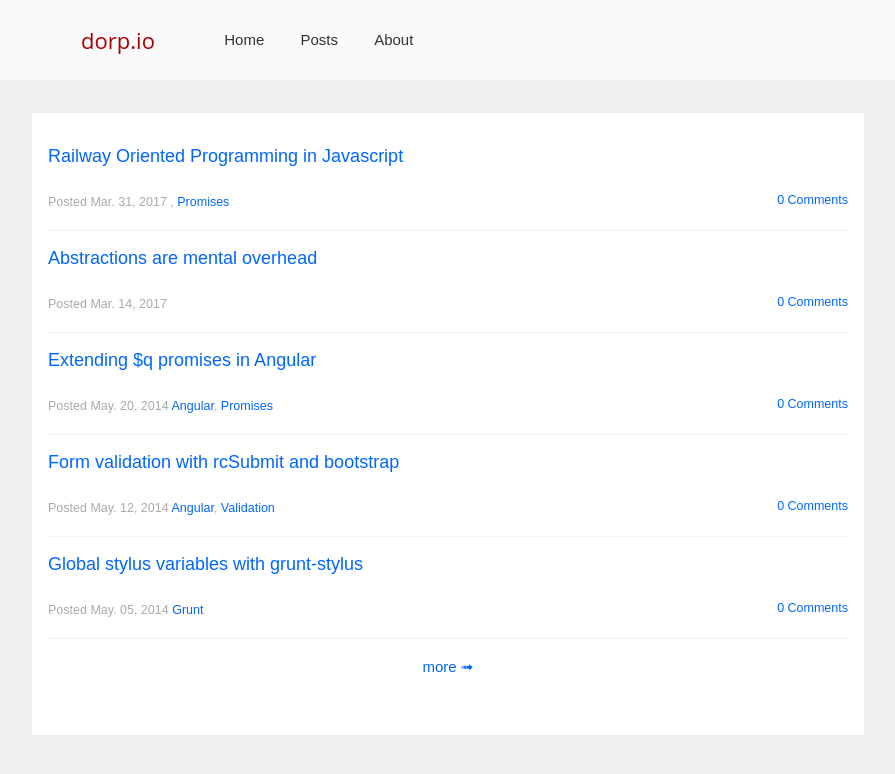
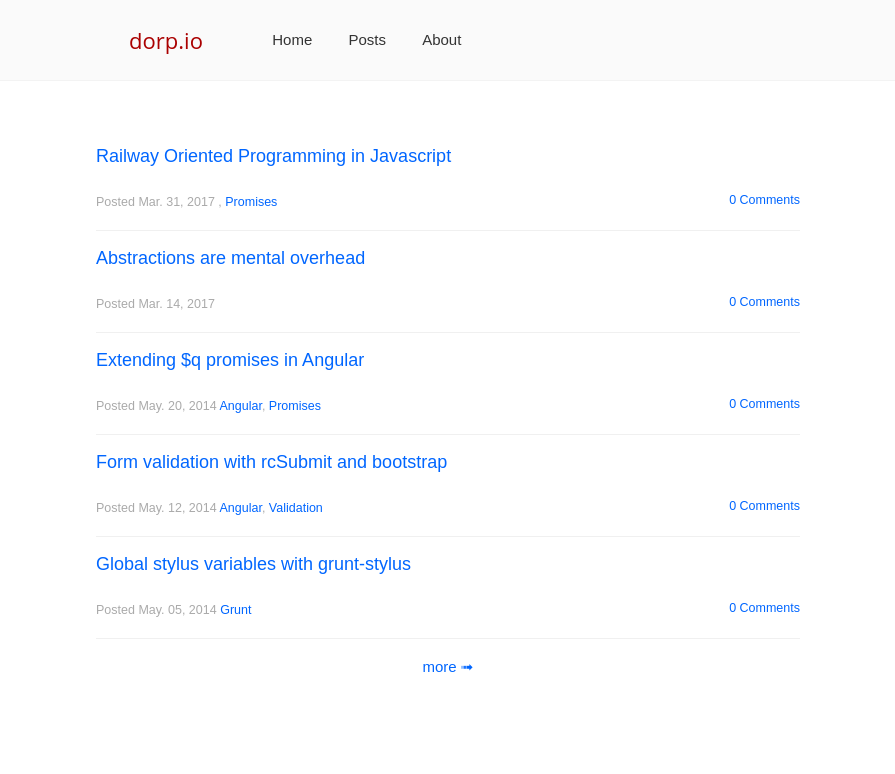
Before and after one commit to wejendorp/dorp.io, a Jekyll site: the page built from index.html, in a window 1280 px wide. Shown: the top 774 px of the page, without its empty margins (192-1087 px from the left). Built offline with Jekyll 4.4.1, drawn with Linux system fonts in a browser that asks for light colours; comment, search, counter and statistics services are not loaded.

Commit message:
LLoyd design hax

```diff
--- a/css/main.css
+++ b/css/main.css
@@ -8,12 +8,12 @@
 * {
   margin: 0;
   padding: 0;
+  box-sizing: border-box;
 }
 
 html, body { height: 100%; }
 
 body {
-  background-color: #EFEFEF;
   font: 15px 'Source Sans Pro', sans-serif;
   line-height: 1.7em;
 }
@@ -152,7 +152,7 @@ img.gravatar {
 .container {
   width: 50rem;
   margin: 0 auto;
-  padding: 1rem;
+  padding: 1rem 3rem;
 }
 .container.content {
 	padding-bottom: 40px;
@@ -237,8 +237,8 @@ h1 + p.meta {
   border: solid #ddd;
   border-width: 0 1px;
   background-color: #333;
-  padding: 6px 10px;
-  margin: 1rem -1rem;
+  padding: 1rem 3rem;
+  margin: 1rem -3rem;
   overflow-x: auto;
   tab-size: 2;
 }
```
